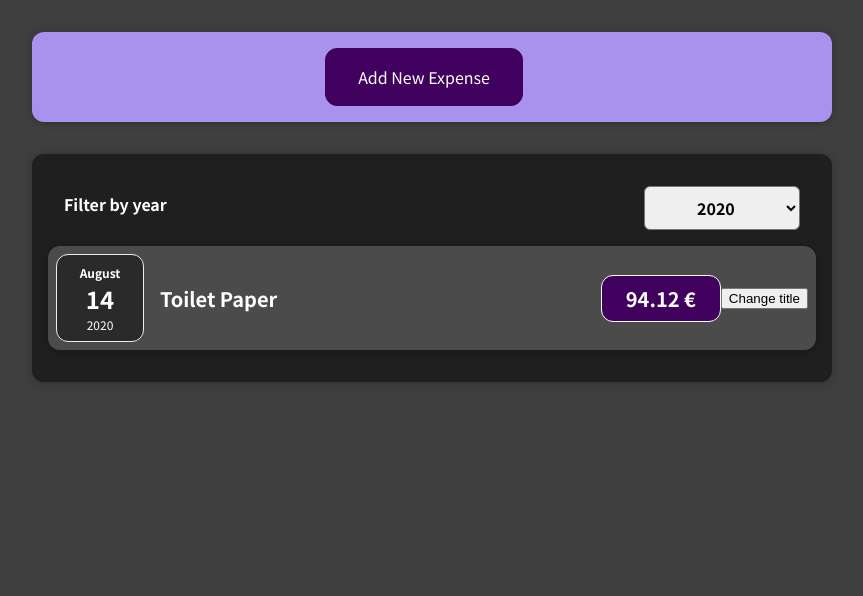
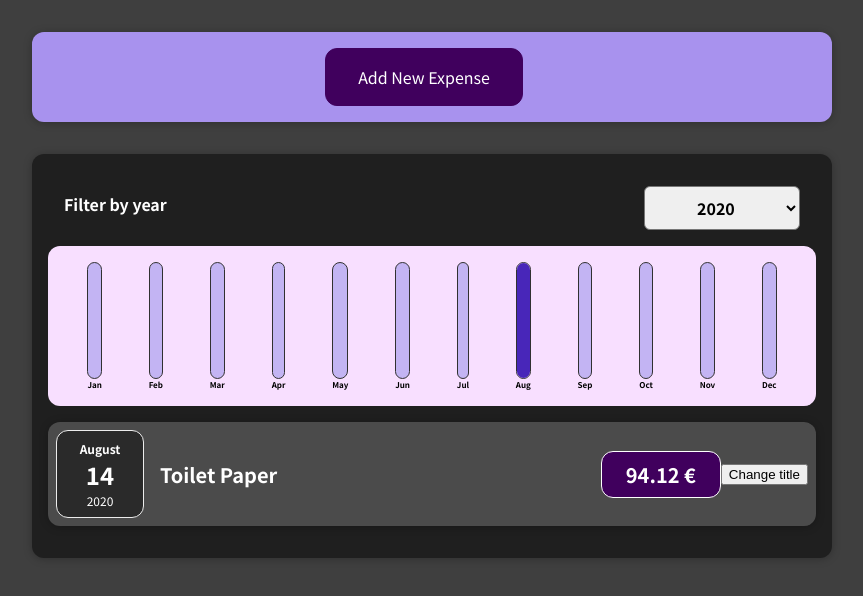
Before and after one commit to willl-8523/React-starting-setup, a React (Create React App) app: page / in a window 1280 px wide. Shown: the top 596 px of the page, without its empty margins (208-1071 px from the left). Built offline with nearby package versions, Linux system fonts and the light colour scheme.

Commit message:
Add a dynamic value of the Chart component

```diff
--- a/src/components/Chart/Chart.js
+++ b/src/components/Chart/Chart.js
@@ -3,13 +3,19 @@
 import './Chart.css';
 
 const Chart = (props) => {
+  // Nous crée un tableau de valeur de dataPoints
+  const dataPointValues = props.dataPoints.map(dataPoint => dataPoint.value);
+
+  // totalMaximum est la plus grande valeur de dataPointValues
+  const totalMaximum = Math.max(...dataPointValues);
+
   return (
     <div className="chart">
       {props.dataPoints.map((dataPoint) => (
         <ChartBar
           key={dataPoint.label}
           value={dataPoint.value}
-          maxValue={null}
+          maxValue={totalMaximum}
           label={dataPoint.label}
         />
       ))}
--- a/src/components/Chart/ChartBar.js
+++ b/src/components/Chart/ChartBar.js
@@ -5,7 +5,7 @@
 const ChartBar = (props) => {
   let barFillHeight = '0%';
 
-  if (props.max > 0) {
+  if (props.maxValue > 0) {
     barFillHeight = Math.round((props.value / props.maxValue) * 100) + '%';
   }
 
--- a/src/components/Expenses/Expenses.js
+++ b/src/components/Expenses/Expenses.js
@@ -3,6 +3,7 @@
 import Card from '../UI/Card';
 import './Expenses.css';
 import ExpensesList from './ExpensesList';
+import ExpensesChart from './ExpensesChart';
 
 const Expenses = (props) => {
   const [selectedValue, setSelectedValue] = useState('2020');
@@ -24,6 +25,7 @@
         onSelectValue={selectedValue}
         onFilteredChange={filteredChangeHandler}
       />
+      <ExpensesChart expenses={filterExpenses} />
       <ExpensesList expenses={filterExpenses} />
     </Card>
   );
--- /dev/null
+++ b/src/components/Expenses/ExpensesChart.js
@@ -0,0 +1,30 @@
+import React from 'react';
+import Chart from '../Chart/Chart';
+
+const ExpensesChart = (props) => {
+  const chartDataPoints = [
+    { label: 'Jan', value: 0 },
+    { label: 'Feb', value: 0 },
+    { label: 'Mar', value: 0 },
+    { label: 'Apr', value: 0 },
+    { label: 'May', value: 0 },
+    { label: 'Jun', value: 0 },
+    { label: 'Jul', value: 0 },
+    { label: 'Aug', value: 0 },
+    { label: 'Sep', value: 0 },
+    { label: 'Oct', value: 0 },
+    { label: 'Nov', value: 0 },
+    { label: 'Dec', value: 0 },
+  ];
+
+  // forin c'est pour les object et forof pour le tableau
+  for (const expense of props.expenses) {
+    // getMonth() retourne un entier commence à 0 => January => 0
+    const expenseMonth = expense.date.getMonth();
+    chartDataPoints[expenseMonth].value += expense.amount;
+  }
+
+  return <Chart dataPoints={chartDataPoints} />;
+};
+
+export default ExpensesChart;
```
